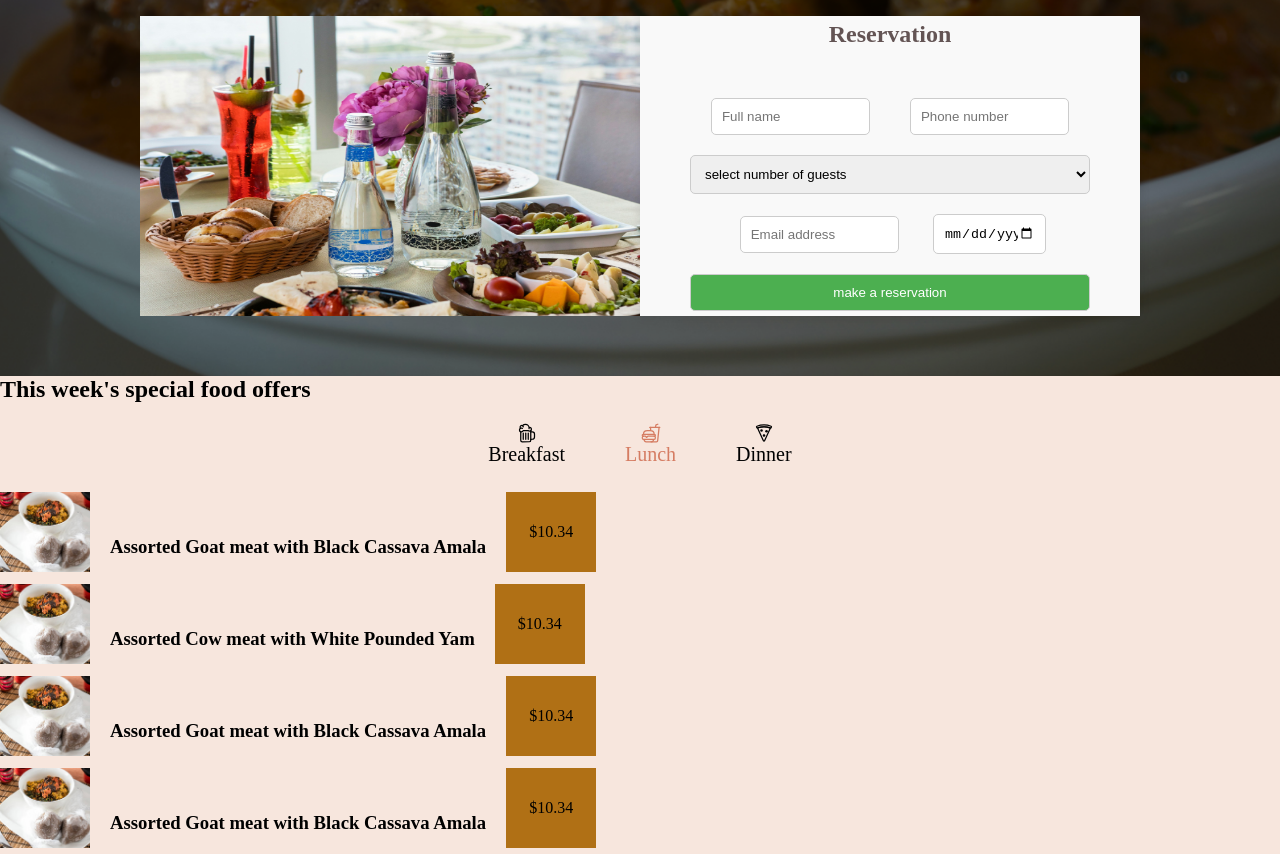
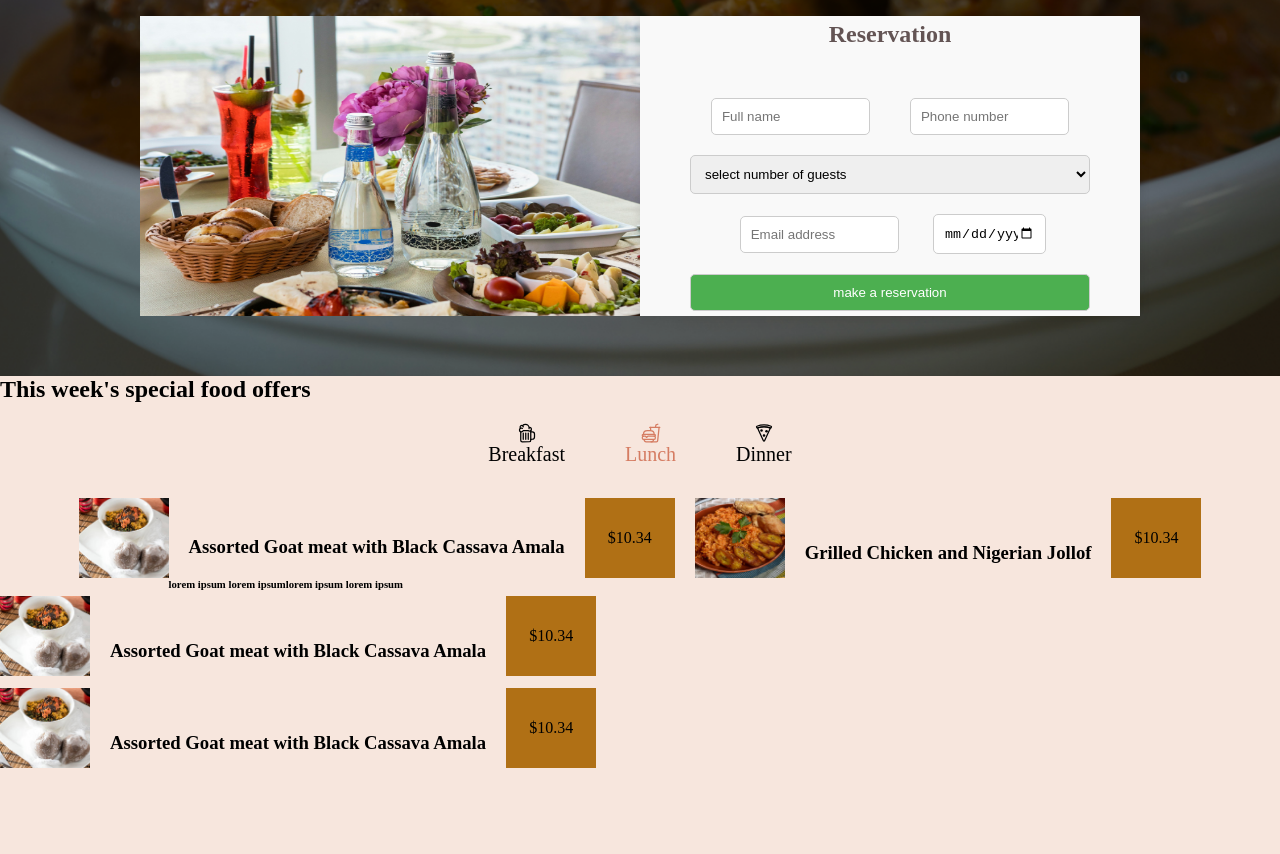
Before and after one commit to opechapo/smadeh-kitchen, a plain HTML site: page index.html in a window 1280 px wide. Shown: the part 1312-2166 px from the top of the page. After the commit the page ends 2086 px from the top, so only its background shows below. Drawn offline with nearby package versions, Linux system fonts and the light colour scheme.

Commit message:
foodlist2

```diff
--- a/index.html
+++ b/index.html
@@ -127,17 +127,25 @@
         </div>
       </div>
 
-      <div>
+    <div>
+      <div class="foodList">
         <div class="goat">
           <img src="images/istockphoto- amala 1.png" alt="">
-          <h3>Assorted Goat meat with Black Cassava Amala</h3>
+          <div>
+            <h3>Assorted Goat meat with Black Cassava Amala</h3>
+          <h6>lorem ipsum lorem ipsumlorem ipsum lorem ipsum </h6>
+          </div>
+
           <p>$10.34</p>
         </div>
         <div class="goat">
-          <img src="images/istockphoto- amala 1.png" alt="">
-          <h3>Assorted Cow meat with White Pounded Yam</h3>
+          <img src="images/jollof and dodo.png" alt="">
+          <h3>Grilled Chicken and Nigerian Jollof</h3>
           <p>$10.34</p>
         </div>
+      </div>
+
+      <div class="foodList2">
         <div class="goat">
           <img src="images/istockphoto- amala 1.png" alt="">
           <h3>Assorted Goat meat with Black Cassava Amala</h3>
@@ -148,10 +156,10 @@
           <h3>Assorted Goat meat with Black Cassava Amala</h3>
           <p>$10.34</p>
         </div>
-        <div></div>
-        <div></div>
-        <div></div>
+
       </div>
+    </div>
+
     </section>
 
     <script
--- a/style.css
+++ b/style.css
@@ -548,3 +548,11 @@ body{
   align-items: center;
   justify-content: center;
 }
+
+.foodList{
+  display: flex;
+  flex-wrap: wrap;
+  gap: 20px;
+  justify-content: center;
+  flex-direction: row;
+}
```
